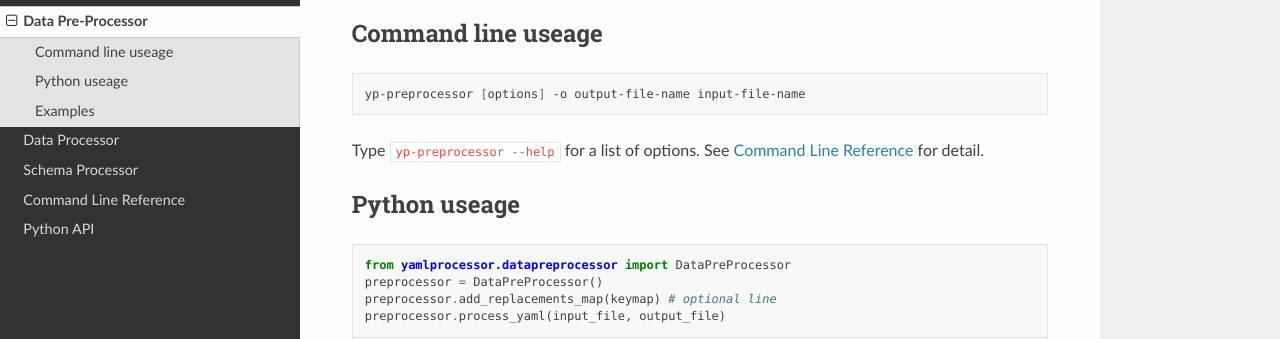
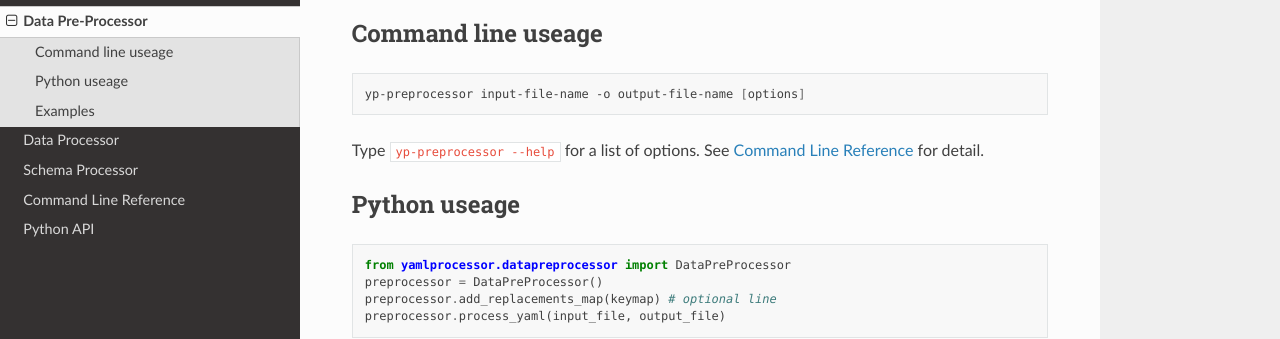
Before and after one commit to JCSDA-internal/yamlprocessor, a Sphinx documentation site: the page built from docs/data-preprocessor.rst, in a window 1280 px wide and 900 px high. Shown: the part 354-693 px from the top of the window. Built offline with Sphinx 7.4.7 and the Read the Docs theme 2.0.0, drawn with Linux system fonts in a browser that asks for light colours.

Commit message:
Changes as suggested by review

```diff
--- a/docs/cli.rst
+++ b/docs/cli.rst
@@ -76,7 +76,7 @@ Usage:
 
 .. code-block:: bash
 
-   yp-preprocesor [options] -o output-file-name input-file-name
+   yp-preprocesor input-file-name -o output-file-name [options]
 
 See :doc:`data-preprocessor` for detail.
 
--- a/docs/data-preprocessor.rst
+++ b/docs/data-preprocessor.rst
@@ -17,7 +17,7 @@
 
 .. code-block:: bash
 
-   yp-preprocessor [options] -o output-file-name input-file-name
+   yp-preprocessor input-file-name -o output-file-name [options]
 
 Type ``yp-preprocessor --help`` for a list of options. See :doc:`cli` for
 detail.
```
Also changed, not shown: 1 other file.
